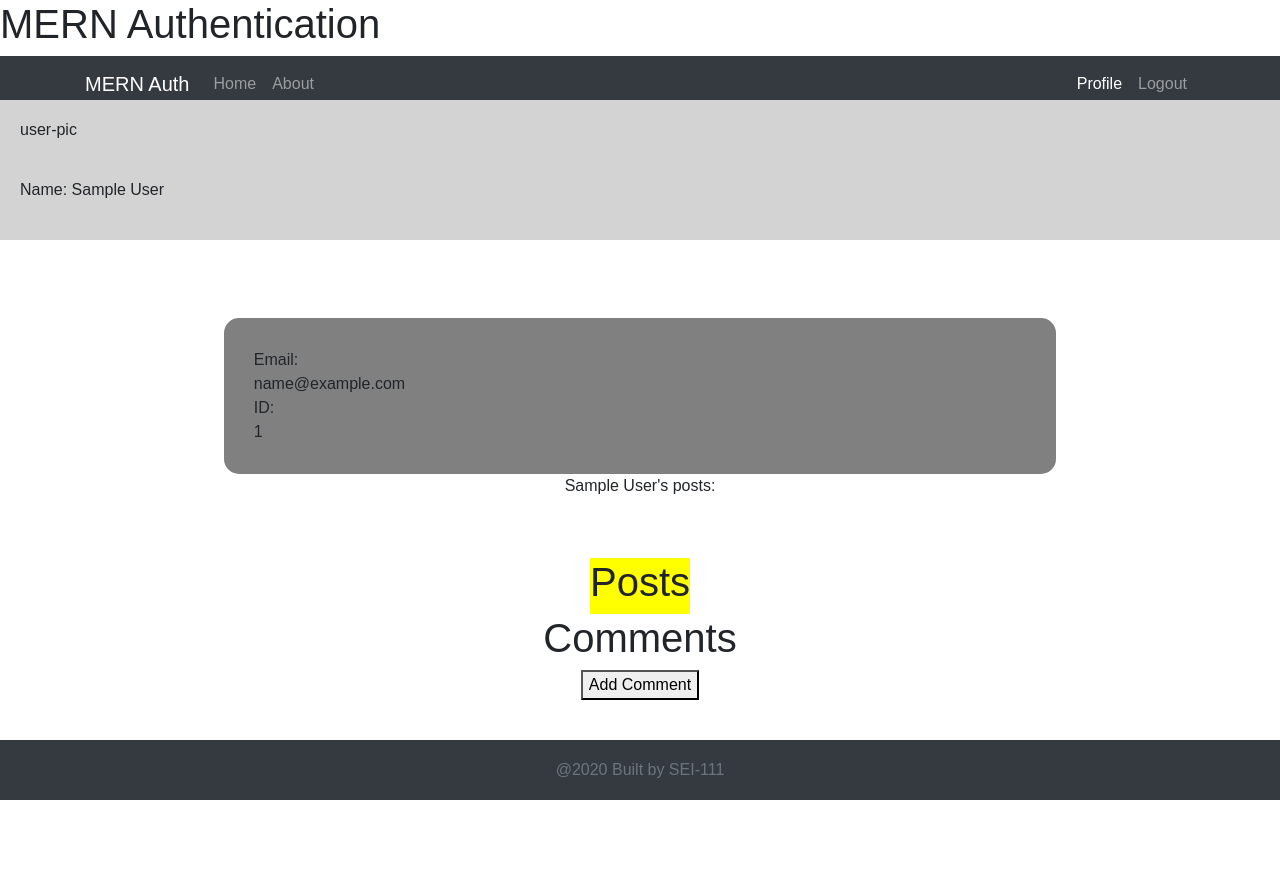
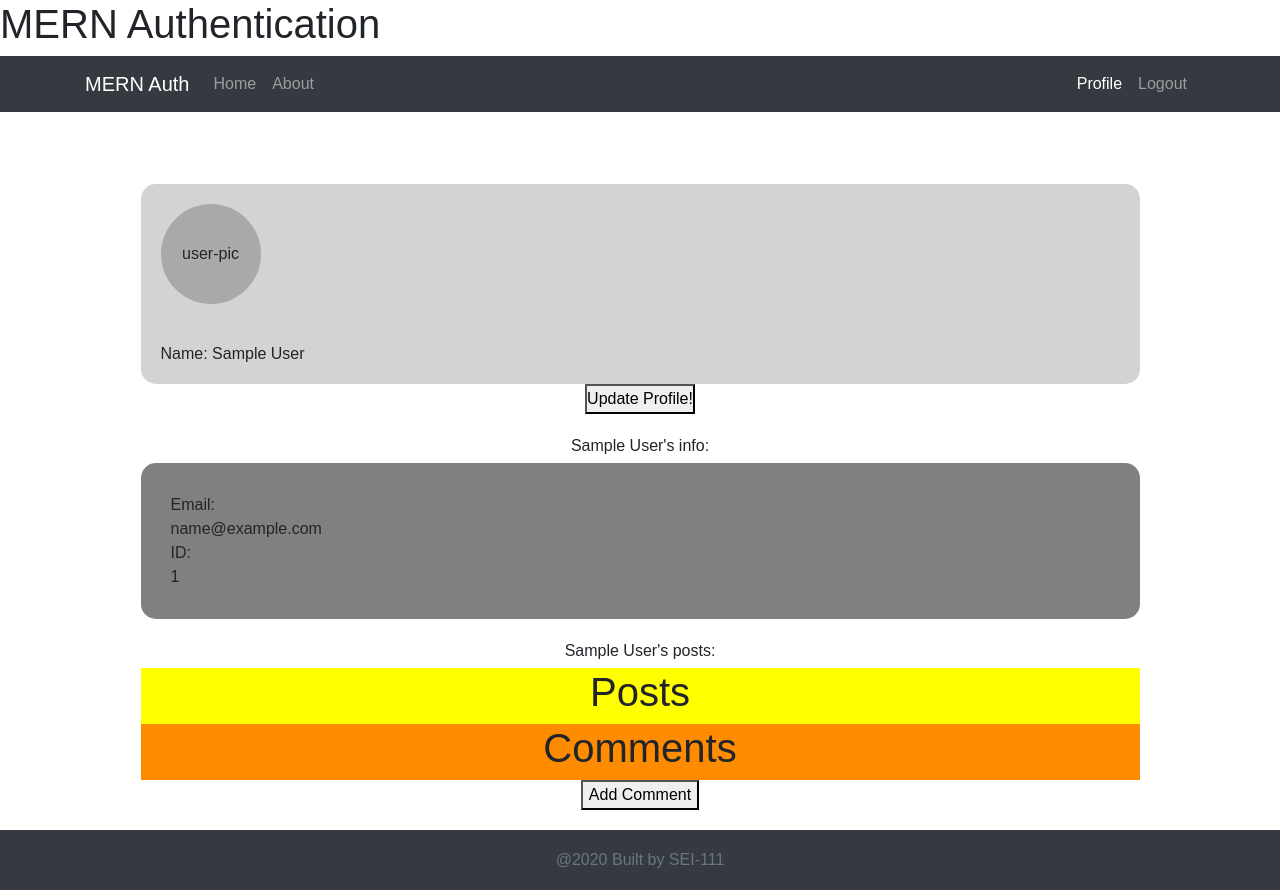
Before and after one commit to aharri64/front_Hobbyist_Corner, a React (Create React App) app: page /profile in a window 1280 px wide. Before the commit the page ends 800 px from the top, so only its background shows below. Built offline with nearby package versions, Linux system fonts and the light colour scheme; no server answers; sample sign-in values are in the browser's storage.

Commit message:
profile.css: Update profile styling

```diff
--- a/src/profile.css
+++ b/src/profile.css
@@ -1,15 +1,16 @@
 .profile-header-container {
     background-color: lightgrey;
-    position: fixed;
-    bottom: 70%;
-    right: 0;
-    width: 100%;
-    height: 140px; /* Set the fixed height of the footer here */
-    line-height: 60px; /* Vertically center the text there */
+    position: relative;
+    margin-top: 0px;
+
+    width: 90%;
+    height: 200px; /* Set the fixed height of the footer here */
+    line-height: 100px; /* Vertically center the text there */
     display: flex;
     flex-direction: column;
     align-items: flex-start;
     padding-left: 20px;
+    border-radius: 15px;
 }
 
 .profile-container {
@@ -18,14 +19,17 @@
     align-items: center;
 }
 
+.user-info-title {
+    margin-top: 20px;
+}
+
 .user-info-container {
-    margin-top: 80px;
+    margin-top: 5px;
     display: flex;
     flex-direction: column;
-
     text-align: left;
     background-color: grey;
-    width: 75%;
+    width: 90%;
     padding: 30px;
     min-height: 100px;
     border-radius: 15px;
@@ -33,9 +37,44 @@
 
 .projects-container {
     background-color: yellow;
+    display: relative;
+    flex-direction: row;
+    justify-content: center;
+    margin-top: 5px;
+    width: 90%;
+}
+
+.posts-title {
+    margin-top: 20px;
+}
+
+.profile-pic-btn-control {
     display: flex;
     flex-direction: row;
-    justify-content: center;
-    margin-top: 60px;
-    max-width: 450px;
+    align-items: flex-start;
+
 }
+
+.update-profile {
+    height: 30px;
+    padding: 0px;
+    margin: 0px;
+    position: relative;
+}
+
+.profile-pic-container {
+    background-color: darkgrey;
+    width: 100px;
+    height: 100px;
+    margin-top: 20px;
+    border-radius: 50%;
+}
+
+.comments-container {
+    background-color: darkorange;
+    width: 90%;
+}
+
+.add-comment-btn {
+    margin-bottom: 80px;
+}
```
